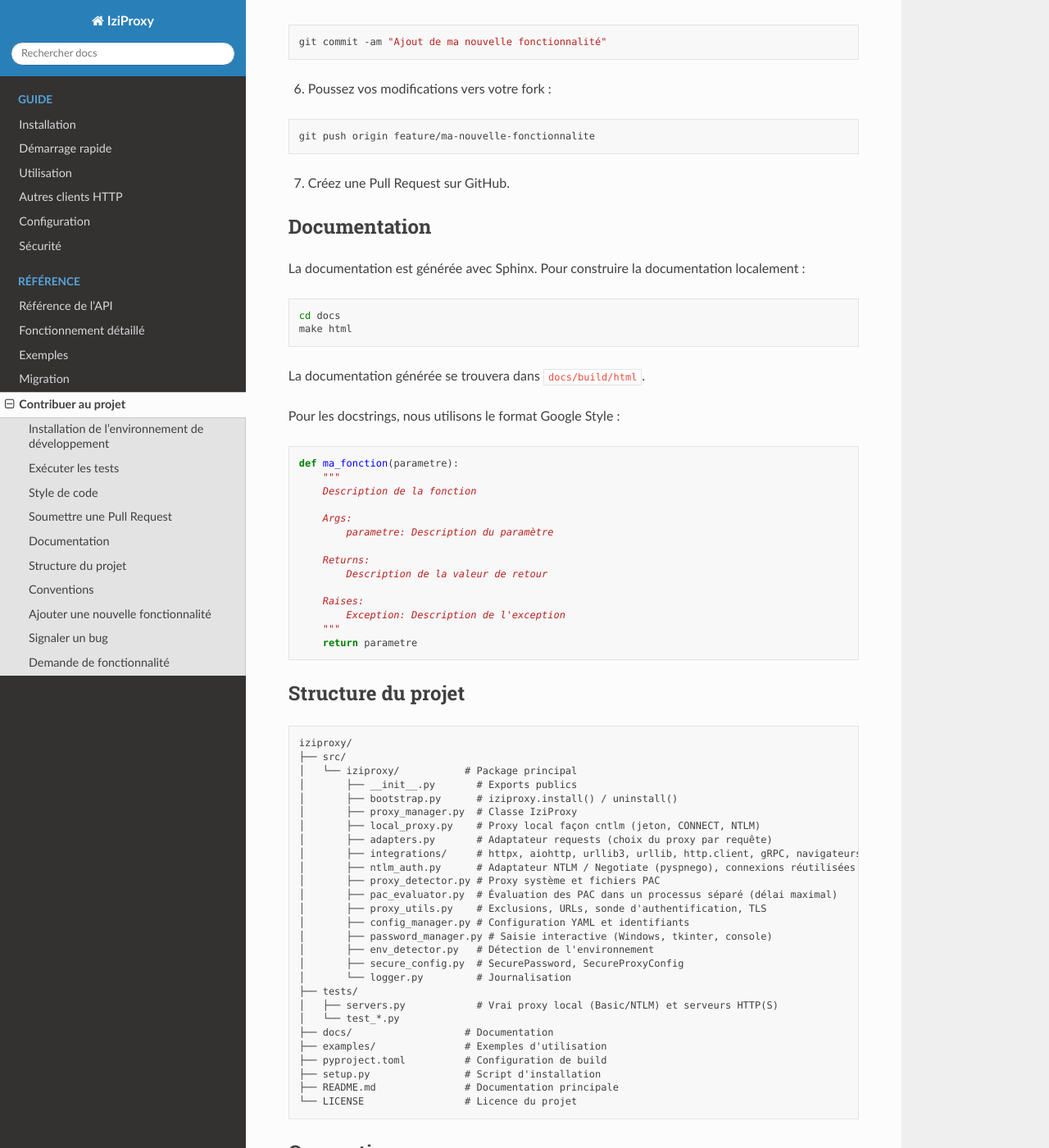
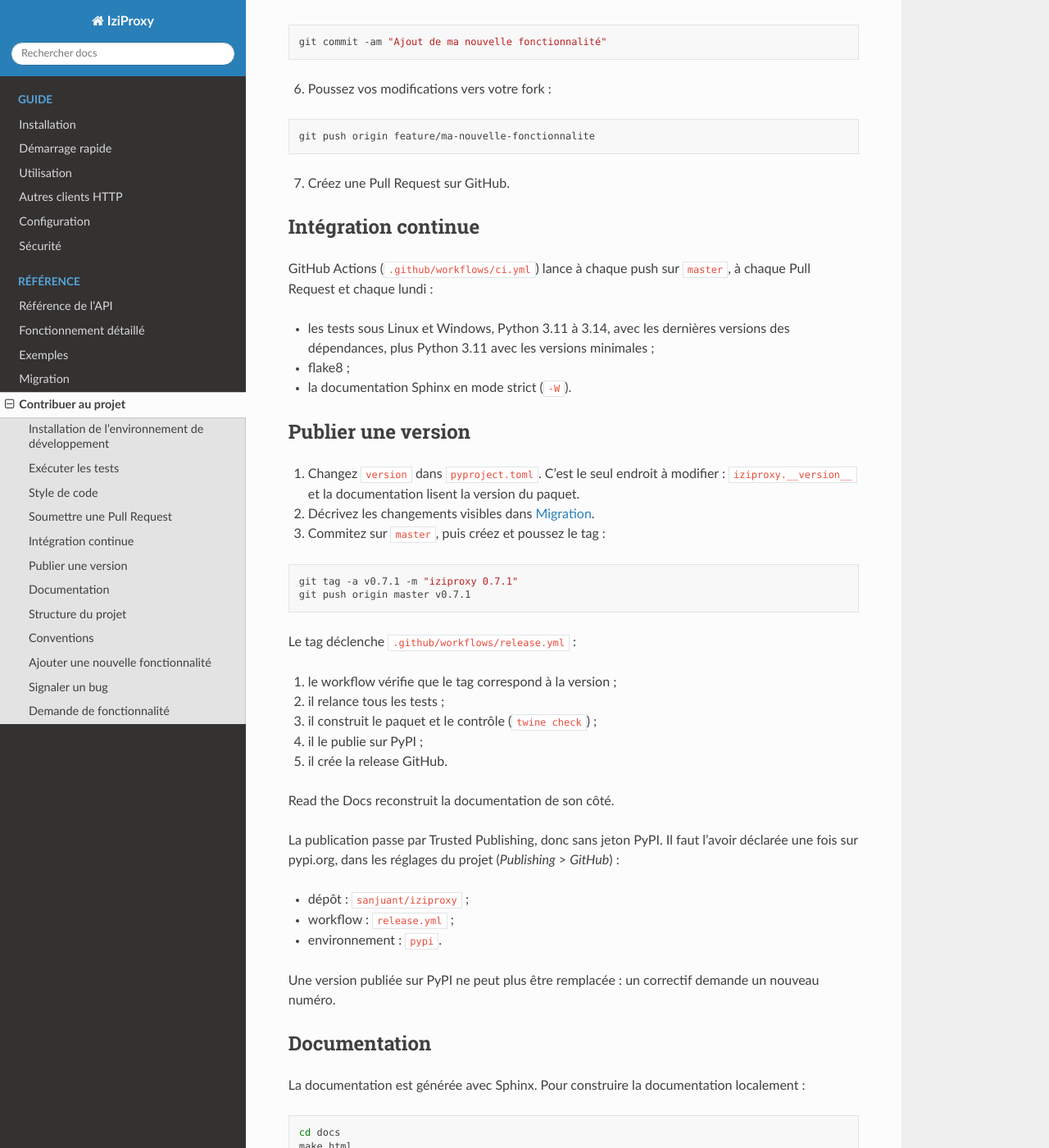
Before and after one commit to sanjuant/iziproxy, a Sphinx documentation site: the page built from docs/source/contributing.rst, in a window 1280 px wide and 1400 px high, scrolled down 1715 px. Shown: the whole window at 82% size. Built offline with Sphinx 7.4.7 and the Read the Docs theme 3.1.0, drawn with Linux system fonts in a browser that asks for light colours.

Commit message:
ci: test on GitHub Actions and publish tagged releases to PyPI
- ci.yml: tests on Linux and Windows with Python 3.11 to 3.14 and the
  latest dependencies, plus Python 3.11 with the declared minimums
  (uv --resolution lowest-direct); flake8; strict Sphinx build. Runs on
  pushes to master, pull requests and weekly.
- release.yml: on a vX.Y.Z tag, checks the tag against the package
  version, reruns the tests, builds and checks the distributions, then
  publishes to PyPI with Trusted Publishing (no stored token) and
  creates the GitHub release.
- Actions pinned to commit SHAs and kept current by Dependabot.
- Release procedure documented in CONTRIBUTING.md and contributing.rst.

```diff
--- a/docs/source/contributing.rst
+++ b/docs/source/contributing.rst
@@ -97,6 +97,52 @@ Soumettre une Pull Request
    git push origin feature/ma-nouvelle-fonctionnalite
 
 7. Créez une Pull Request sur GitHub.
+
+Intégration continue
+--------------------
+
+GitHub Actions (``.github/workflows/ci.yml``) lance à chaque push sur
+``master``, à chaque Pull Request et chaque lundi :
+
+* les tests sous Linux et Windows, Python 3.11 à 3.14, avec les dernières
+  versions des dépendances, plus Python 3.11 avec les versions minimales ;
+* flake8 ;
+* la documentation Sphinx en mode strict (``-W``).
+
+Publier une version
+-------------------
+
+1. Changez ``version`` dans ``pyproject.toml``. C'est le seul endroit à
+   modifier : ``iziproxy.__version__`` et la documentation lisent la version
+   du paquet.
+2. Décrivez les changements visibles dans :doc:`migration`.
+3. Commitez sur ``master``, puis créez et poussez le tag :
+
+.. code-block:: bash
+
+   git tag -a v0.7.1 -m "iziproxy 0.7.1"
+   git push origin master v0.7.1
+
+Le tag déclenche ``.github/workflows/release.yml`` :
+
+#. le workflow vérifie que le tag correspond à la version ;
+#. il relance tous les tests ;
+#. il construit le paquet et le contrôle (``twine check``) ;
+#. il le publie sur PyPI ;
+#. il crée la release GitHub.
+
+Read the Docs reconstruit la documentation de son côté.
+
+La publication passe par Trusted Publishing, donc sans jeton PyPI. Il faut
+l'avoir déclarée une fois sur pypi.org, dans les réglages du projet
+(*Publishing* > *GitHub*) :
+
+* dépôt : ``sanjuant/iziproxy`` ;
+* workflow : ``release.yml`` ;
+* environnement : ``pypi``.
+
+Une version publiée sur PyPI ne peut plus être remplacée : un correctif
+demande un nouveau numéro.
 
 Documentation
 -------------
```
Also changed, not shown: CONTRIBUTING.md (+40 -0 lines), 3 other files.
